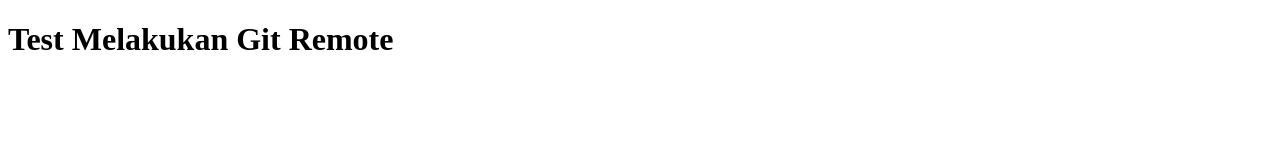
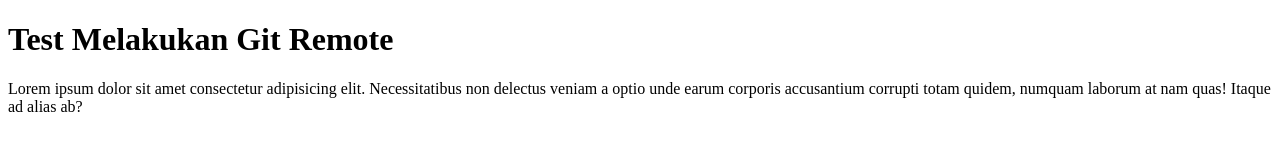
Before and after one commit to davantio/git-remote-test, a plain HTML site: page index.html in a window 1280 px wide. Drawn offline with Linux system fonts and the light colour scheme.

Commit message:
Menambahkan paragraf

```diff
--- a/index.html
+++ b/index.html
@@ -8,6 +8,9 @@
 <body>
 
     <h1>Test Melakukan Git Remote</h1>
+    <p>
+        Lorem ipsum dolor sit amet consectetur adipisicing elit. Necessitatibus non delectus veniam a optio unde earum corporis accusantium corrupti totam quidem, numquam laborum at nam quas! Itaque ad alias ab?
+    </p>
 
 </body>
 </html>
```
